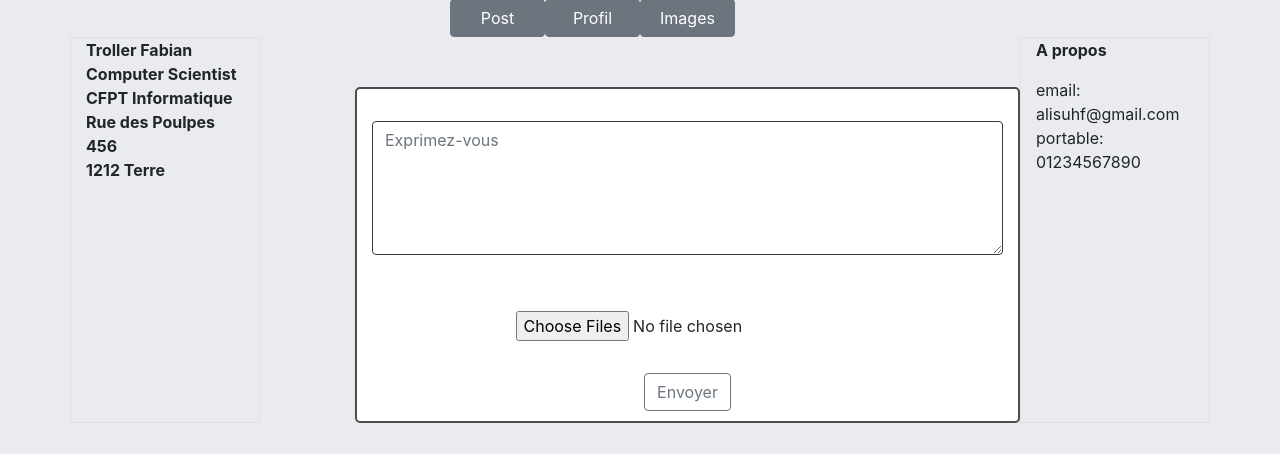
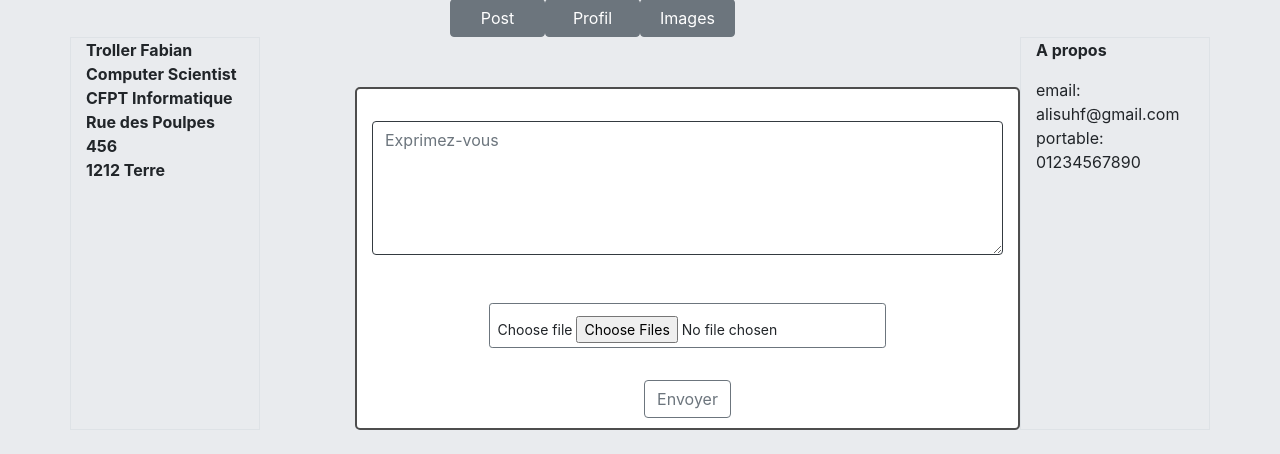
Before and after one commit to Exo-poulpe/Project-Facebook, a PHP site: page / in a window 1280 px wide. Shown: the part 412-866 px from the top of the page. Before the commit the page ends 835 px from the top, so only its background shows below. Run offline with PHP 8.4, Linux system fonts and the light colour scheme; data that the repository does not hold is empty; some libraries are stand-ins or nearby versions.

Commit message:
Modif front view form button

```diff
--- a/index.php
+++ b/index.php
@@ -70,7 +70,10 @@
             <textarea rows="5" cols="100" form="formulaire" name="textPost" class="img-fluid form-control mt-2 border-dark" placeholder="Exprimez-vous"></textarea>
             <br>
             <br>
+            <div class="btn btn-muted border-secondary btn-sm">
+            <span>Choose file</span>
             <input type="file" accept="image/*" multiple name="filePictures[]" class="mt-2"/>
+            </div>
             <br>
             <br>
             <input type="submit" name="btnEnvoyer" value="Envoyer" class="btn btn-outline-secondary mt-2 " style="margin-bottom: 10px;margin-top: 50px;"/>
```
Also changed, not shown: images/uploads/5bb1dd50c03405.86012572_.jpeg (deleted).
